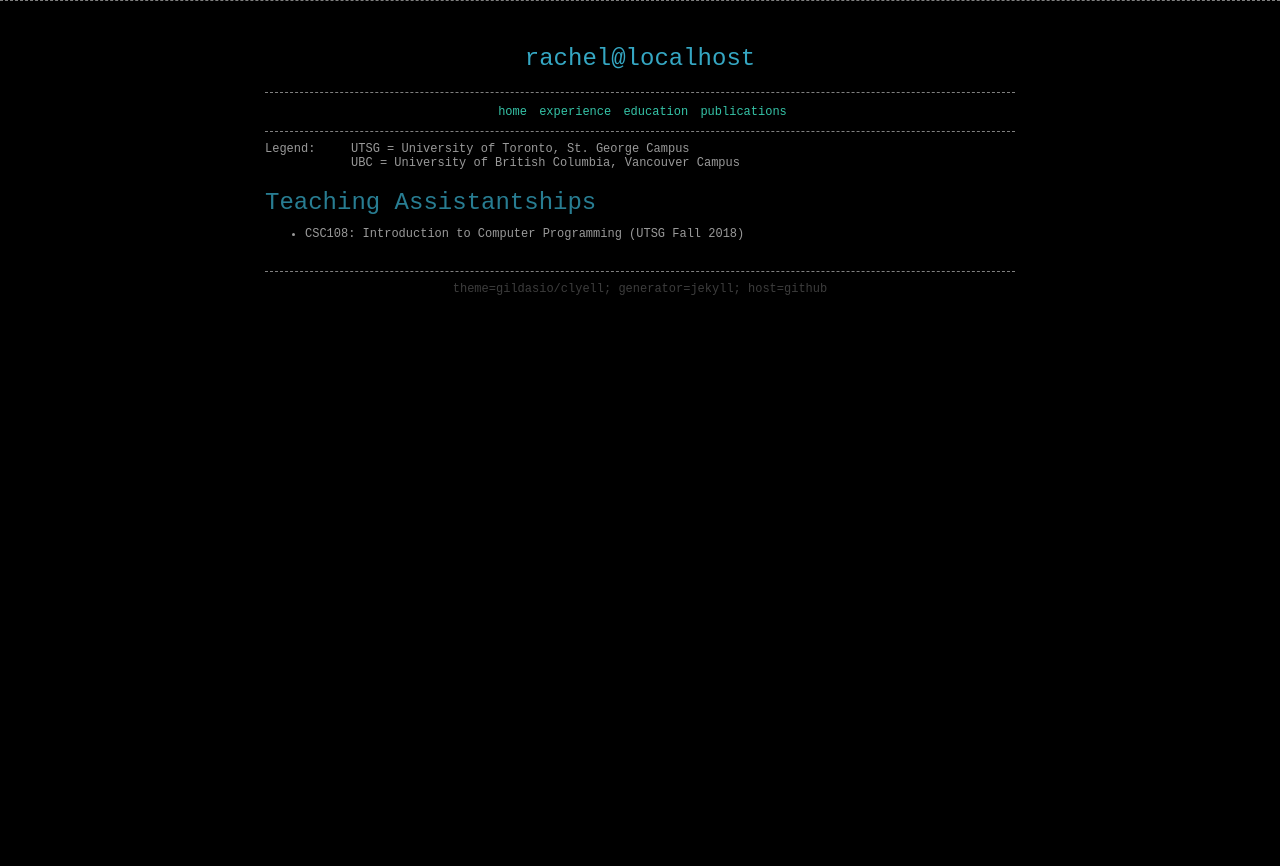
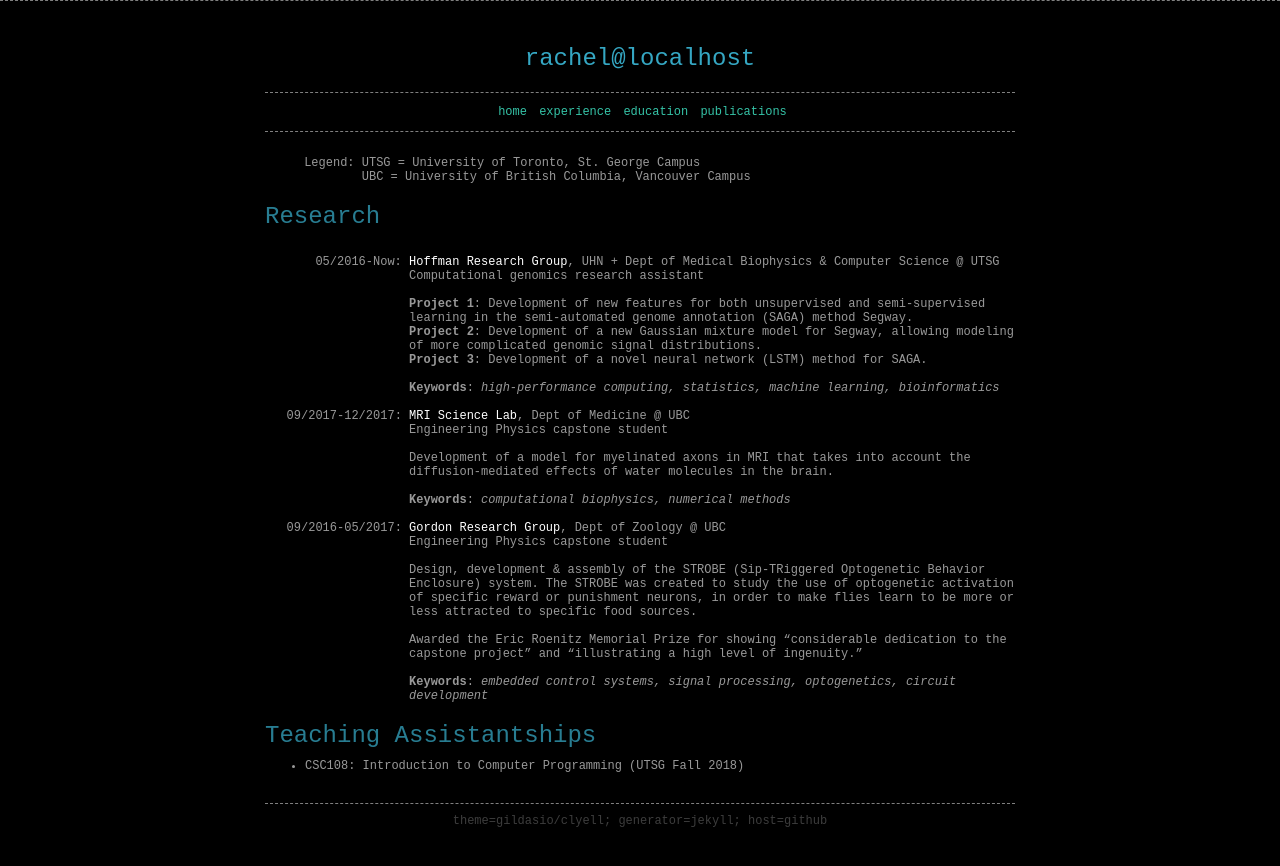
Before and after one commit to rcwchan/rcwchan.github.io, a Jekyll site: the page built from experience.md, in a window 1280 px wide. Shown: the top 866 px of the page. Built offline with Jekyll 4.4.1, drawn with Linux system fonts in a browser that asks for light colours.

Commit message:
Update experience section

```diff
--- a/experience.md
+++ b/experience.md
@@ -4,9 +4,40 @@ title: "Experience"
 permalink: /exp/
 ---
 
-|-------:|:---|
-| Legend: | UTSG = University of Toronto, St. George Campus |
+| | |
+|-------: | :---|
+| Legend:&nbsp;| UTSG = University of Toronto, St. George Campus |
 |         | UBC = University of British Columbia, Vancouver Campus |
+
+### Research
+
+ | &nbsp;&nbsp;&nbsp;&nbsp;&nbsp;&nbsp;&nbsp;&nbsp;&nbsp;&nbsp;&nbsp;&nbsp;&nbsp;&nbsp;&nbsp;&nbsp;&nbsp;&nbsp;&nbsp;&nbsp;| |
+ |-------: | :---|
+ | 05/2016-Now:&nbsp;| [Hoffman Research Group](http://www.hoffmanlab.org), UHN + Dept of Medical Biophysics & Computer Science @ UTSG |
+ | | Computational genomics research assistant |
+ | | |
+ | | **Project 1**: Development of new features for both unsupervised and semi-supervised learning in the semi-automated genome annotation (SAGA) method Segway. |
+ | | **Project 2**: Development of a new Gaussian mixture model for Segway, allowing modeling of more complicated genomic signal distributions. |
+ | | **Project 3**: Development of a novel neural network (LSTM) method for SAGA.|
+ | | |
+ | | **Keywords**: _high-performance computing, statistics, machine learning, bioinformatics_ |
+ | | |
+ | 09/2017-12/2017:&nbsp;| [MRI Science Lab](http://mriscience.med.ubc.ca/), Dept of Medicine @ UBC|
+ | | Engineering Physics capstone student |
+ | | |
+ | | Development of a model for myelinated axons in MRI that takes into account the diffusion-mediated effects of water molecules in the brain.|
+ | | |
+ | | **Keywords**: _computational biophysics, numerical methods_ |
+ | | |
+ | 09/2016-05/2017:&nbsp;| [Gordon Research Group](http://www.zoology.ubc.ca/~gordon/), Dept of Zoology @ UBC|
+ | | Engineering Physics capstone student |
+ | | |
+ | | Design, development & assembly of the STROBE (Sip-TRiggered Optogenetic Behavior Enclosure) system. The STROBE was created to study the use of optogenetic activation of specific reward or punishment neurons, in order to make flies learn to be more or less attracted to specific food sources. |
+ | | |
+ | | Awarded the Eric Roenitz Memorial Prize for showing "considerable dedication to the capstone project" and "illustrating a high level of ingenuity."|
+ | | |
+ | | **Keywords**: _embedded control systems, signal processing, optogenetics, circuit development_ |
+
 
 ### Teaching Assistantships
 
```
Also changed, not shown: education.md (+1 -2 lines), 3 other files.
